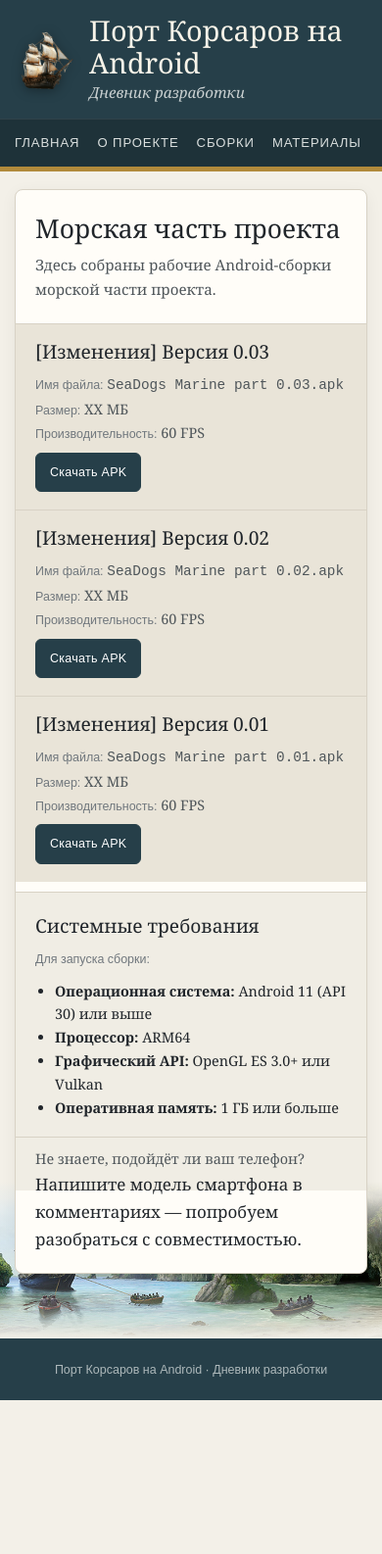
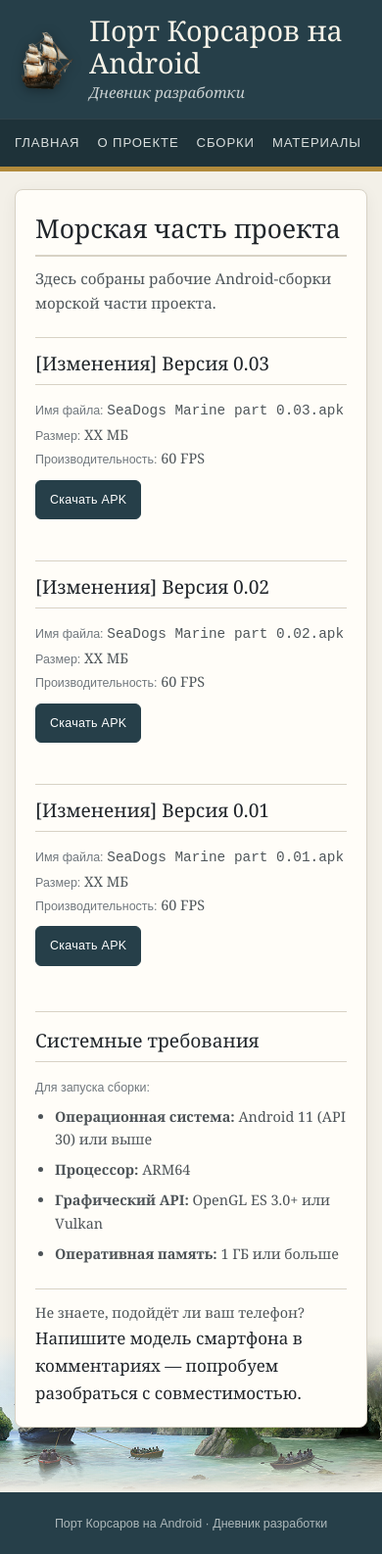
Before and after one commit to tislic/SeaDogsPort, a Jekyll site: the page built from сборки.md, in a window 390 px wide. Shown: the whole page at 98% size. Built offline with Jekyll 4.4.1, drawn with Linux system fonts in a browser that asks for light colours; before the commit the page ends 1429 px from its top, so only the background shows below that.

Commit message:
Clean up builds page CSS without duplicate build-page rules

```diff
--- a/assets/style.css
+++ b/assets/style.css
@@ -47,61 +47,32 @@ a{color:inherit}
 .post-hero{text-align:center;margin-bottom:20px}.post-hero img{max-width:100%;height:auto;display:inline-block;border-radius:6px}.post-content img{display:block;margin:1.5em auto;max-width:100%;height:auto;border-radius:6px}.post-content p,.post-content li,.post-content blockquote{text-align:justify;hyphens:auto;-webkit-hyphens:auto}
 
 /* ═══ СТРАНИЦА СБОРОК ═══ */
-body.builds-page .wrap{max-width:1080px;padding:0 24px}
-body.builds-page .wrap>h1{background:var(--card);border:1px solid var(--line);border-bottom:0;border-radius:8px 8px 0 0;padding:34px 36px 12px;text-align:center;font-size:2.25rem;font-weight:normal;line-height:1.15;margin:0}
-body.builds-page .wrap>h1+ p{background:var(--card);border:1px solid var(--line);border-top:0;padding:0 36px 28px;text-align:center;color:#4f565a;margin:0}
-body.builds-page .wrap>h3{background:#e9e4d8;border-left:1px solid var(--line);border-right:1px solid var(--line);padding:18px 36px 8px;font-size:1.35rem;font-weight:normal;margin:0}
-body.builds-page .wrap>h3 a{color:var(--rust);text-decoration:none}
-body.builds-page .wrap>h3+ p{background:#e9e4d8;border-left:1px solid var(--line);border-right:1px solid var(--line);padding:0 36px 20px;margin:0}
-body.builds-page .wrap>h3+ p strong{font-weight:normal;color:var(--muted);font-family:Arial,sans-serif;font-size:.88rem}
-body.builds-page .wrap>h3+ p a{display:inline-block;margin-top:8px;padding:9px 15px;background:var(--sea);color:#fff;text-decoration:none;border-radius:6px;font-family:Arial,sans-serif;font-size:.8rem}
-body.builds-page .wrap>h3+ p+ h3{border-top:1px solid var(--line)}
-body.builds-page .wrap>h3:nth-last-of-type(1){background:#f0ede4;padding-top:26px;border-top:1px solid var(--line)}
-body.builds-page .wrap>h3:nth-last-of-type(1)+ p{background:#f0ede4;padding:0 36px 10px;border-bottom:1px solid var(--line)}
-body.builds-page .wrap>h3:nth-last-of-type(1)+ p+ ul{background:#f0ede4;border-left:1px solid var(--line);border-right:1px solid var(--line);padding:0 36px 22px 58px;margin:0}
-body.builds-page .wrap>h3:nth-last-of-type(1)+ p+ ul+ p{background:#f0ede4;border:1px solid var(--line);border-top:0;padding:10px 36px 24px;margin:0;color:#4f565a}
-
-.requirements{margin:0 36px 34px;padding:24px 26px;background:#f0ede4;border:1px solid var(--line);border-radius:6px}.requirements-note{color:#4f565a;margin-bottom:10px}.requirements-list{margin:0;padding-left:22px}.requirements-list li{margin-bottom:7px}.requirements-list li:last-child{margin-bottom:0}.requirements-list strong{font-weight:normal}
-
-/* ═══ НОВЫЙ MARKDOWN-ШАБЛОН СТРАНИЦЫ СБОРОК ═══ */
 .build-page{padding:34px 38px 38px}
-.build-page h1{font-size:2.25rem;font-weight:normal;line-height:1.15;margin-bottom:10px}
+.build-page h1{font-size:2.25rem;font-weight:normal;line-height:1.15;margin:0 0 10px;padding-bottom:16px;border-bottom:2px solid var(--line)}
 .build-page>p:first-of-type{color:#4f565a;margin-bottom:30px}
-.build-page h3{font-size:1.35rem;font-weight:normal;line-height:1.3;margin:0 -38px;padding:18px 38px 10px;background:#e9e4d8;border-top:1px solid var(--line)}
-.build-page h3 a{color:var(--rust);text-decoration:none}
-.build-page h3+ p{margin:0 -38px;padding:0 38px 22px;background:#e9e4d8;color:#4f565a}
+.build-page h3{font-size:1.4rem;font-weight:normal;line-height:1.3;margin:28px 0 0;padding:18px 0 9px;border-top:1px solid var(--line);border-bottom:1px solid var(--line);color:var(--ink)}
+.build-page h3:first-of-type{margin-top:0}
+.build-page h3+ p{margin:0;padding:16px 0 22px;color:#4f565a}
 .build-page h3+ p strong{font-weight:normal;color:var(--muted);font-family:Arial,sans-serif;font-size:.88rem}
-.build-page h3+ p a{display:inline-block;margin-top:8px;padding:10px 18px;background:var(--sea);color:#fff;text-decoration:none;border:1px solid var(--sea);border-radius:6px;font-family:Arial,sans-serif;font-size:.82rem;letter-spacing:.3px}
+.build-page h3+ p a{display:inline-block;margin-top:10px;padding:10px 18px;background:var(--sea);color:#fff;text-decoration:none;border:1px solid var(--sea);border-radius:6px;font-family:Arial,sans-serif;font-size:.82rem;letter-spacing:.3px}
 .build-page h3+ p a:hover{background:#1e3239;color:#fff}
-.build-page h3+ p+ h3{border-top:1px solid var(--line)}
-.build-page h3:last-of-type{margin-top:10px;padding-top:26px;background:#f0ede4}
-.build-page h3:last-of-type+ p{background:#f0ede4;padding-bottom:10px}
-.build-page h3:last-of-type+ p+ ul{margin:0 -38px;padding:0 38px 22px 60px;background:#f0ede4}
-.build-page h3:last-of-type+ p+ ul+ p{margin:0 -38px -38px;padding:12px 38px 30px;background:#f0ede4;border-top:1px solid var(--line);color:#4f565a}
+.build-page h3:last-of-type{margin-top:34px;padding-top:20px}
+.build-page h3:last-of-type+ p{padding-bottom:8px}
+.build-page h3:last-of-type+ p+ ul{margin:0;padding:0 0 20px 22px}
+.build-page h3:last-of-type+ p+ ul li{margin-bottom:7px;color:#4d5357}
+.build-page h3:last-of-type+ p+ ul+ p{margin:0;padding:14px 0 0;border-top:1px solid var(--line);color:#4f565a}
 
 @media screen and (max-width:760px){
   .header-inner{padding:14px 15px;gap:12px}.header-logo{width:64px;height:64px}.header-text h1{font-size:1.8rem;line-height:1.15;letter-spacing:0}.header-text p{font-size:.95rem;margin-top:2px}.wrap{padding:0 15px;margin:18px auto}.current{grid-template-columns:1fr;gap:16px}.hero{padding:22px 20px}.hero h2{font-size:1.5rem;line-height:1.2}.hero p{font-size:.95rem}.status{padding:22px 20px}.progress-wrap{padding:18px 20px;margin-bottom:22px}.post{padding:22px 20px}.post h3{font-size:1.25rem}.section-title{margin:26px 0 12px}.section-title h2{font-size:1.35rem}.nav-inner{gap:18px;overflow:auto;padding:0 15px}.post-cover{margin:-22px -20px 18px}.post-cover img{height:160px}.post-content img{margin:1em auto}.pagination{gap:8px;margin:22px 0 4px;font-size:.74rem}.pagination a,.pagination .current,.pagination .disabled{min-height:32px;padding:5px 7px}.pagination-pages{gap:4px}.footer-scenery{--footer-art-height:160px;margin-top:calc(var(--footer-art-height) * -.70);background-size:cover;background-position:center}.footer{padding:22px 15px 20px}
-  body.builds-page .wrap{padding:0 15px;margin:18px auto}
-  body.builds-page .wrap>h1{padding:24px 20px 10px;font-size:1.65rem}
-  body.builds-page .wrap>h1+ p{padding:0 20px 22px;font-size:.95rem}
-  body.builds-page .wrap>h3{padding:17px 20px 7px;font-size:1.2rem}
-  body.builds-page .wrap>h3+ p{padding:0 20px 18px;font-size:.9rem}
-  body.builds-page .wrap>h3+ p strong{font-size:.78rem}
-  body.builds-page .wrap>h3+ p a{padding:8px 12px;font-size:.75rem}
-  body.builds-page .wrap>h3:nth-last-of-type(1){padding-top:22px}
-  body.builds-page .wrap>h3:nth-last-of-type(1)+ p{padding:0 20px 10px}
-  body.builds-page .wrap>h3:nth-last-of-type(1)+ p+ ul{padding:0 20px 18px 40px;font-size:.9rem}
-  body.builds-page .wrap>h3:nth-last-of-type(1)+ p+ ul+ p{padding:10px 20px 20px;font-size:.9rem}
-  .requirements{margin:0 20px 24px;padding:20px}.requirements-list{padding-left:20px}.requirements-list li{margin-bottom:8px}.builds-header.land-builds-description p{text-align:justify}
   .build-page{padding:24px 20px 20px}
-  .build-page h1{font-size:1.65rem}
+  .build-page h1{font-size:1.65rem;padding-bottom:12px}
   .build-page>p:first-of-type{font-size:.95rem;margin-bottom:22px}
-  .build-page h3{font-size:1.2rem;margin-left:-20px;margin-right:-20px;padding:16px 20px 8px}
-  .build-page h3+ p{margin-left:-20px;margin-right:-20px;padding:0 20px 18px;font-size:.9rem}
+  .build-page h3{font-size:1.2rem;margin-top:24px;padding:14px 0 8px}
+  .build-page h3+ p{padding:13px 0 18px;font-size:.9rem}
   .build-page h3+ p strong{font-size:.78rem}
   .build-page h3+ p a{padding:9px 14px;font-size:.78rem}
-  .build-page h3:last-of-type{padding-top:22px}
-  .build-page h3:last-of-type+ p{padding-bottom:10px}
-  .build-page h3:last-of-type+ p+ ul{margin-left:-20px;margin-right:-20px;padding:0 20px 18px 40px;font-size:.9rem}
-  .build-page h3:last-of-type+ p+ ul+ p{margin-left:-20px;margin-right:-20px;margin-bottom:-20px;padding:10px 20px 20px;font-size:.9rem}
+  .build-page h3:last-of-type{margin-top:28px;padding-top:17px}
+  .build-page h3:last-of-type+ p{padding-bottom:7px}
+  .build-page h3:last-of-type+ p+ ul{padding:0 0 17px 20px;font-size:.9rem}
+  .build-page h3:last-of-type+ p+ ul+ p{padding-top:12px;font-size:.9rem}
 }
```
